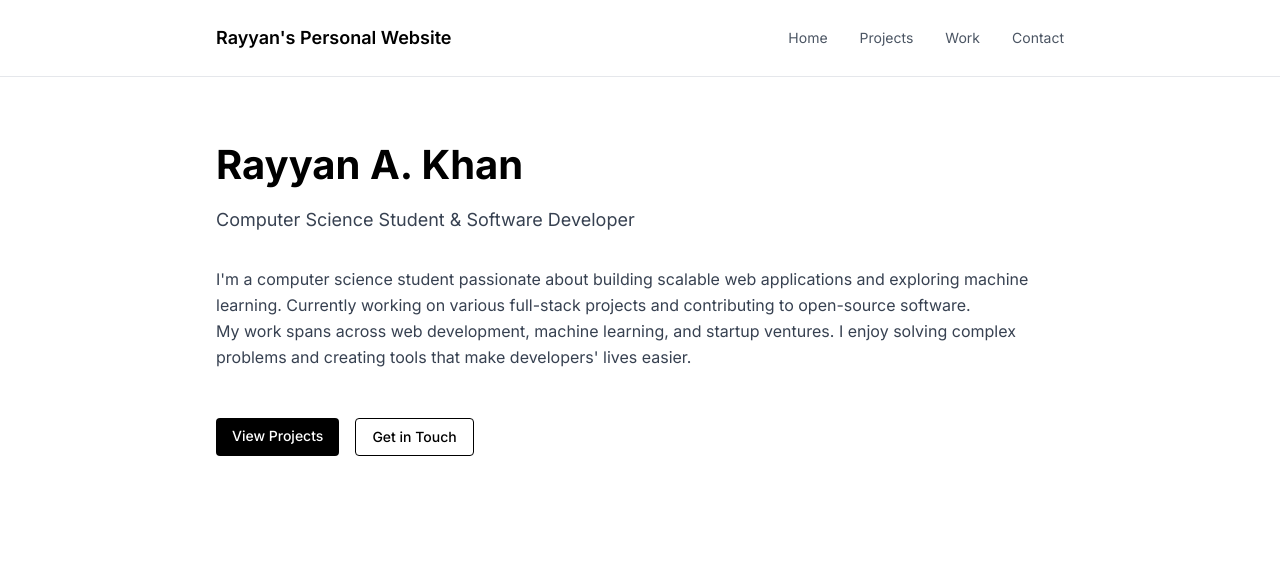
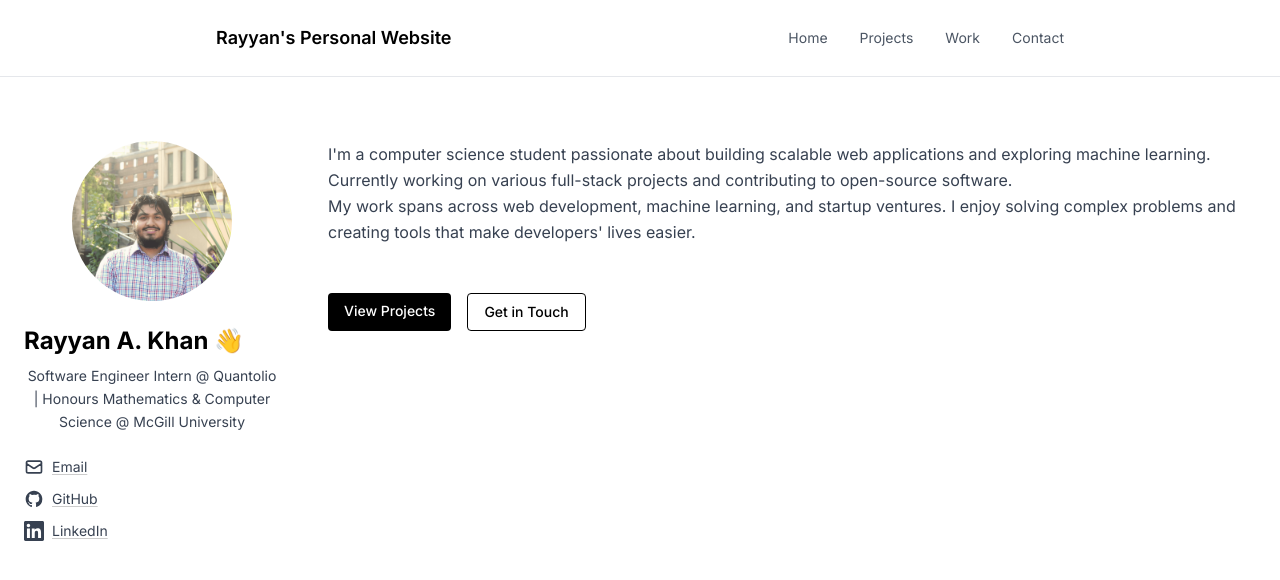
Before and after one commit to rayyankhan47/Rayyan-Khan-Portfolio, a React (Vite) app: page / in a window 1280 px wide. Shown: the top 580 px of the page. Built offline with nearby package versions, Linux system fonts and the light colour scheme.

Commit message:
changed layout of home page by adding sidebar

```diff
--- a/src/pages/Home.tsx
+++ b/src/pages/Home.tsx
@@ -2,15 +2,69 @@
 import { Link } from 'react-router-dom';
 
 const Home: React.FC = () => (
-  <section className="max-w-4xl mx-auto px-6 py-16">
-    <div className="space-y-8">
+  <section className="max-w-7xl mx-auto px-6 py-16">
+    <div className="flex gap-12">
+      {/* Sidebar */}
+      <aside className="w-64 flex-shrink-0">
+        <div className="space-y-6">
+          <div className="w-40 h-40 mx-auto">
+            <img
+              src="/headshot.png"
+              alt="Rayyan Khan"
+              className="w-full h-full rounded-full object-cover"
+            />
+          </div>
+
           <div>
-        <h1 className="mb-4">Rayyan A. Khan</h1>
-        <p className="text-lg text-gray-700 leading-relaxed">
-          Computer Science Student & Software Developer
+            <h1 className="text-2xl font-bold mb-2">
+              Rayyan A. Khan <span className="text-2xl">👋</span>
+            </h1>
+            <p className="text-sm text-gray-700 leading-relaxed text-center">
+              Software Engineer Intern @ Quantolio | Honours Mathematics & Computer Science @ McGill University
             </p>
           </div>
 
+          <div className="space-y-3">
+            <a
+              href="mailto:rayyankhan47@gmail.com"
+              className="flex items-center gap-2 text-sm text-gray-700 hover:text-black transition"
+            >
+              <svg className="w-5 h-5" fill="none" stroke="currentColor" viewBox="0 0 24 24">
+                <path strokeLinecap="round" strokeLinejoin="round" strokeWidth={2} d="M3 8l7.89 5.26a2 2 0 002.22 0L21 8M5 19h14a2 2 0 002-2V7a2 2 0 00-2-2H5a2 2 0 00-2 2v10a2 2 0 002 2z" />
+              </svg>
+              Email
+            </a>
+
+            <a
+              href="https://github.com/rayyankhan47"
+              target="_blank"
+              rel="noopener noreferrer"
+              className="flex items-center gap-2 text-sm text-gray-700 hover:text-black transition"
+            >
+              <svg className="w-5 h-5" fill="currentColor" viewBox="0 0 24 24">
+                <path fillRule="evenodd" d="M12 2C6.477 2 2 6.484 2 12.017c0 4.425 2.865 8.18 6.839 9.504.5.092.682-.217.682-.483 0-.237-.008-.868-.013-1.703-2.782.605-3.369-1.343-3.369-1.343-.454-1.158-1.11-1.466-1.11-1.466-.908-.62.069-.608.069-.608 1.003.07 1.531 1.032 1.531 1.032.892 1.53 2.341 1.088 2.91.832.092-.647.35-1.088.636-1.338-2.22-.253-4.555-1.113-4.555-4.951 0-1.093.39-1.988 1.029-2.688-.103-.253-.446-1.272.098-2.65 0 0 .84-.27 2.75 1.026A9.564 9.564 0 0112 6.844c.85.004 1.705.115 2.504.337 1.909-1.296 2.747-1.027 2.747-1.027.546 1.379.202 2.398.1 2.651.64.7 1.028 1.595 1.028 2.688 0 3.848-2.339 4.695-4.566 4.943.359.309.678.92.678 1.855 0 1.338-.012 2.419-.012 2.747 0 .268.18.58.688.482A10.019 10.019 0 0022 12.017C22 6.484 17.522 2 12 2z" clipRule="evenodd" />
+              </svg>
+              GitHub
+            </a>
+
+            <a
+              href="https://linkedin.com/in/rayyankhan1"
+              target="_blank"
+              rel="noopener noreferrer"
+              className="flex items-center gap-2 text-sm text-gray-700 hover:text-black transition"
+            >
+              <svg className="w-5 h-5" fill="currentColor" viewBox="0 0 24 24">
+                <path d="M20.447 20.452h-3.554v-5.569c0-1.328-.027-3.037-1.852-3.037-1.853 0-2.136 1.445-2.136 2.939v5.667H9.351V9h3.414v1.561h.046c.477-.9 1.637-1.85 3.37-1.85 3.601 0 4.267 2.37 4.267 5.455v6.286zM5.337 7.433c-1.144 0-2.063-.926-2.063-2.065 0-1.138.92-2.063 2.063-2.063 1.14 0 2.064.925 2.064 2.063 0 1.139-.925 2.065-2.064 2.065zm1.782 13.019H3.555V9h3.564v11.452zM22.225 0H1.771C.792 0 0 .774 0 1.729v20.542C0 23.227.792 24 1.771 24h20.451C23.2 24 24 23.227 24 22.271V1.729C24 .774 23.2 0 22.222 0h.003z"/>
+              </svg>
+              LinkedIn
+            </a>
+          </div>
+        </div>
+      </aside>
+
+      {/* Main Content */}
+      <main className="flex-1">
+        <div className="space-y-8">
           <div className="prose prose-lg max-w-none">
             <p className="text-gray-700 leading-relaxed">
               I'm a computer science student passionate about building scalable web applications
@@ -38,6 +92,8 @@
             </Link>
           </div>
         </div>
+      </main>
+    </div>
   </section>
 );
 
```
Also changed, not shown: public/headshot.png (added). Lines whose indentation alone changed are shown as unchanged.
